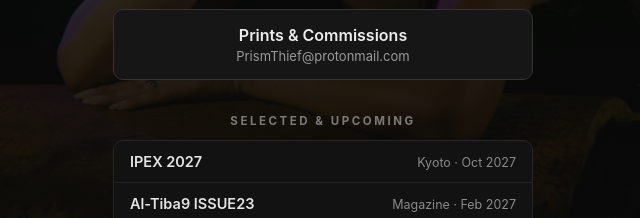
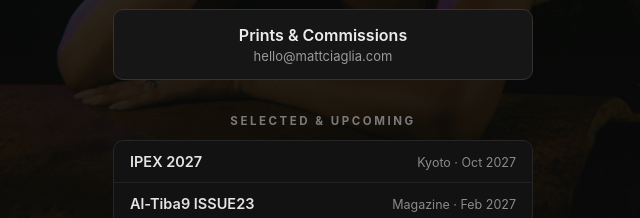
Before and after one commit to NeuralIO444/prismthief-links, a plain HTML site: page index.html in a window 1280 px wide. Shown: the part 558-776 px from the top of the page, 317-957 px from the left. Drawn offline with Linux system fonts and the light colour scheme.

Commit message:
Contact email: revert links page mailtos to hello@mattciaglia.com (Matt's call — skip Proton forwarding upgrade)

```diff
--- a/index.html
+++ b/index.html
@@ -103,9 +103,9 @@
       <span class="t">Substack</span>
       <span class="s">Writing &amp; field notes</span>
     </a>
-    <a class="btn" href="mailto:PrismThief@protonmail.com?subject=Prints%20%2F%20commissions" data-track="prints">
+    <a class="btn" href="mailto:hello@mattciaglia.com?subject=Prints%20%2F%20commissions" data-track="prints">
       <span class="t">Prints &amp; Commissions</span>
-      <span class="s">PrismThief@protonmail.com</span>
+      <span class="s">hello@mattciaglia.com</span>
     </a>
   </div>
 
@@ -119,7 +119,7 @@
 
   <div class="soon">
     <strong>SUPERBANALISM</strong> — the zine is coming.<br>
-    <a href="mailto:PrismThief@protonmail.com?subject=SUPERBANALISM%20zine%20%E2%80%94%20notify%20me" data-track="zine-notify">Get notified</a> when it drops.
+    <a href="mailto:hello@mattciaglia.com?subject=SUPERBANALISM%20zine%20%E2%80%94%20notify%20me" data-track="zine-notify">Get notified</a> when it drops.
   </div>
 
   <div class="links" style="margin-top: 26px;">
```
